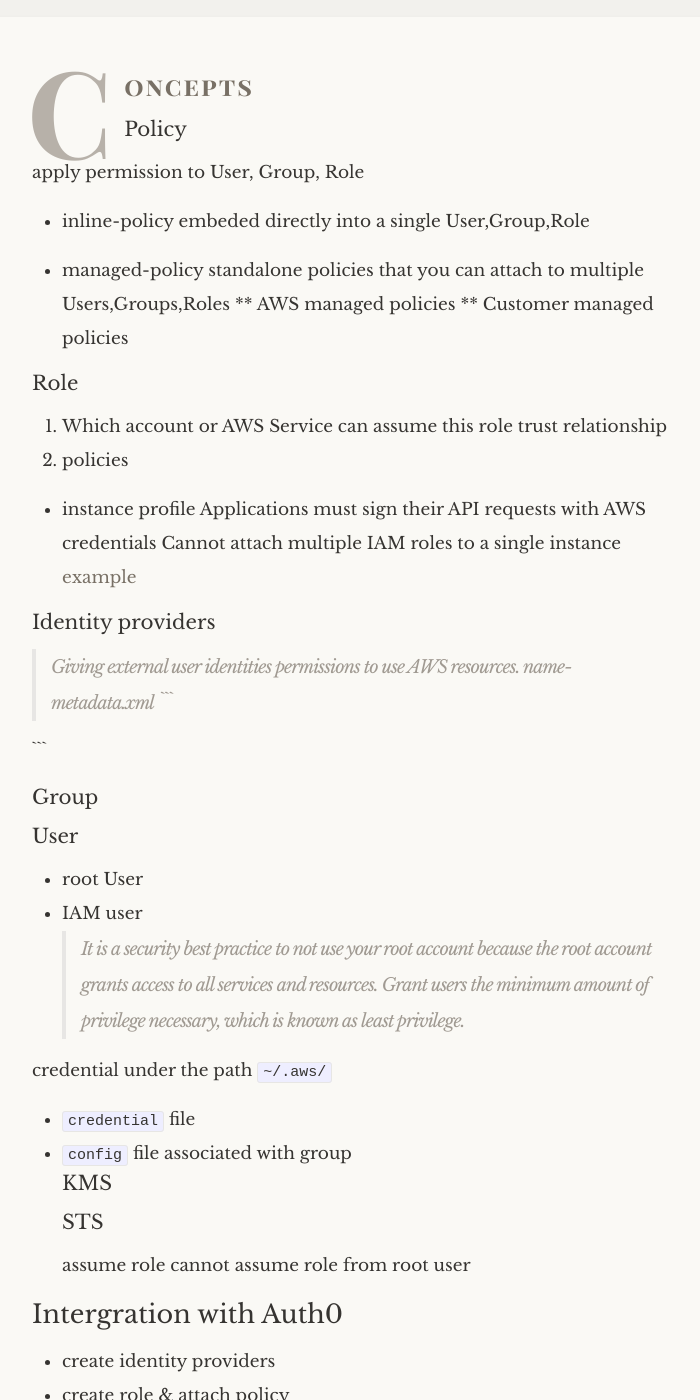
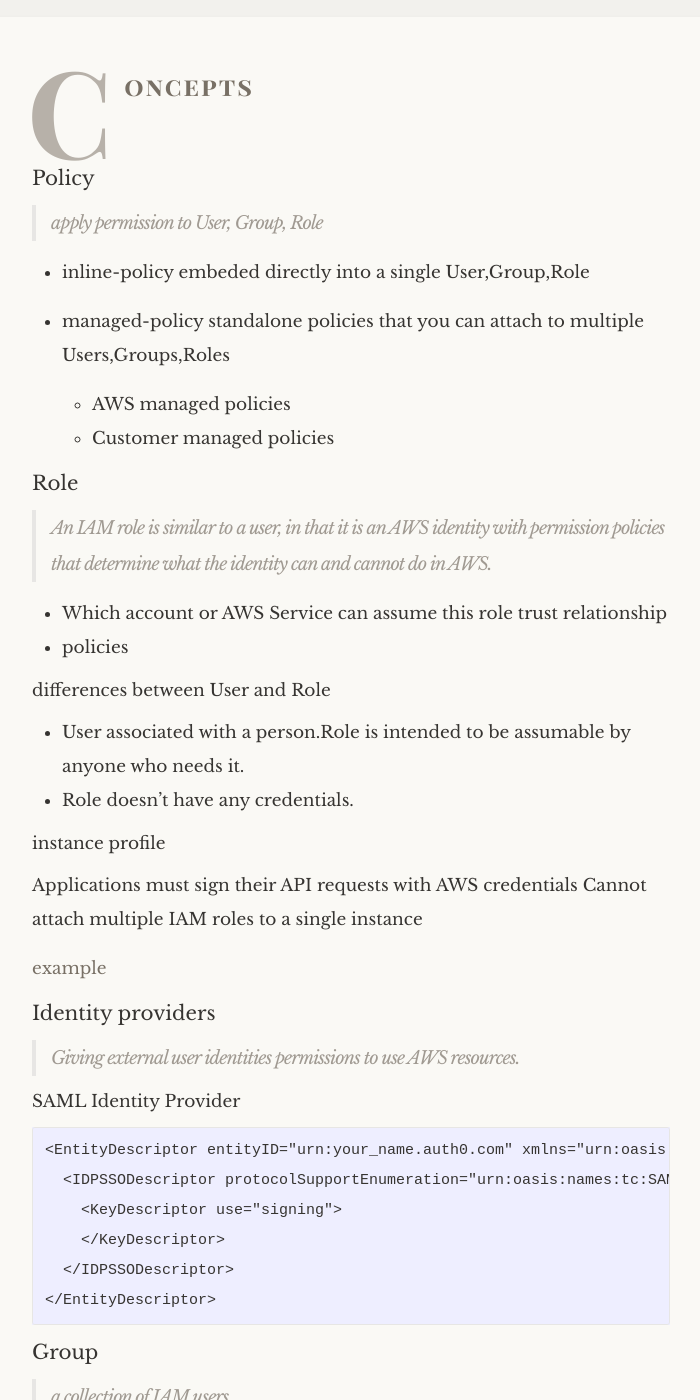
Before and after one commit to fliuheyan/fliuheyan.github.io, a Jekyll site: the page built from _posts/2017-07-01-aws-iam.markdown, in a window 1280 px wide and 1400 px high, scrolled down 302 px. Shown: the whole window, without its empty margins (289-989 px from the left). Built offline with Jekyll 4.4.1, drawn with Linux system fonts in a browser that asks for light colours; some web fonts are replaced; some of the changed text lies outside the part shown.

Commit message:
refactor

````diff
--- a/_posts/2017-07-01-aws-iam.markdown
+++ b/_posts/2017-07-01-aws-iam.markdown
@@ -6,30 +6,42 @@ date: 2017-07-01 12:00:00
 
 ## Concepts
 
+<br>
 ### Policy
-apply permission to User, Group, Role
+> apply permission to User, Group, Role
 
 * inline-policy
 embeded directly into a single User,Group,Role
 
 * managed-policy
 standalone policies that you can attach to multiple Users,Groups,Roles
-** AWS managed policies
-** Customer managed policies
+  * AWS managed policies
+  * Customer managed policies
 
 ### Role
-1. Which account or AWS Service can assume this role
+> An IAM role is similar to a user, in that it is an AWS identity with permission policies that determine what the identity can and cannot do in AWS.
+
+* Which account or AWS Service can assume this role
 trust relationship
-2. policies
+* policies
 
-* instance profile
+#### differences between User and Role
+
+* User associated with a person.Role is intended to be assumable by anyone who needs it.
+* Role doesn't have any credentials.
+
+#### instance profile
+
 Applications must sign their API requests with AWS credentials
 Cannot attach multiple IAM roles to a single instance
+
 [example](https://s3.amazonaws.com/cloudformation-templates-us-east-1/ec2_instance_with_instance_profile.template)
 
 ### Identity providers
 > Giving external user identities permissions to use AWS resources.
-name-metadata.xml
+
+#### SAML Identity Provider
+
 ```
 <EntityDescriptor entityID="urn:your_name.auth0.com" xmlns="urn:oasis:names:tc:SAML:2.0:metadata">
   <IDPSSODescriptor protocolSupportEnumeration="urn:oasis:names:tc:SAML:2.0:protocol">
@@ -40,22 +52,37 @@ name-metadata.xml
 ```
 
 ### Group
+> a collection of IAM users
+
 ### User
+
 * root User
 * IAM user
+
 > It is a security best practice to not use your root account because the root account grants access to all services and resources. Grant users the minimum amount of privilege necessary, which is known as least privilege.
 
-credential
-under the path `~/.aws/`
+credential under the path `~/.aws/`
 * `credential` file
 * `config` file
 associated with group
+
 ### KMS
+> AWS Key Management Service (AWS KMS) is a managed service that makes it easy for you to create and control the encryption keys used to encrypt your data
+
+`aws kms encrypt --key-id your_key --plaintext your_content`
+
 ### STS
-assume role
-cannot assume role from root user
+>The AWS Security Token Service (STS) is a web service that enables you to request temporary, limited-privilege credentials for AWS Identity and Access Management (IAM) users
 
-## Intergration with Auth0
+`aws sts assume-role --role-arn your_role --role-session-name free_input_session`
+
+* default session is 3600 seconds
+* cannot assume role from root user
+
+## Integration with Auth0
+
+[login](https://fliuheyan.auth0.com/login?client=BxmOE1EeLS5R7AlNb3FNrW4P5xF0mGST&protocol=samlp&connection=Username-Password-Authentication&state=Jlh84P6RI0TH-w3d3SmapgxCDvFDFFr4)
+
 * create identity providers
 * create role & attach policy
 * create rule in auth0 //用来绑定aws role和auth0 client
````
